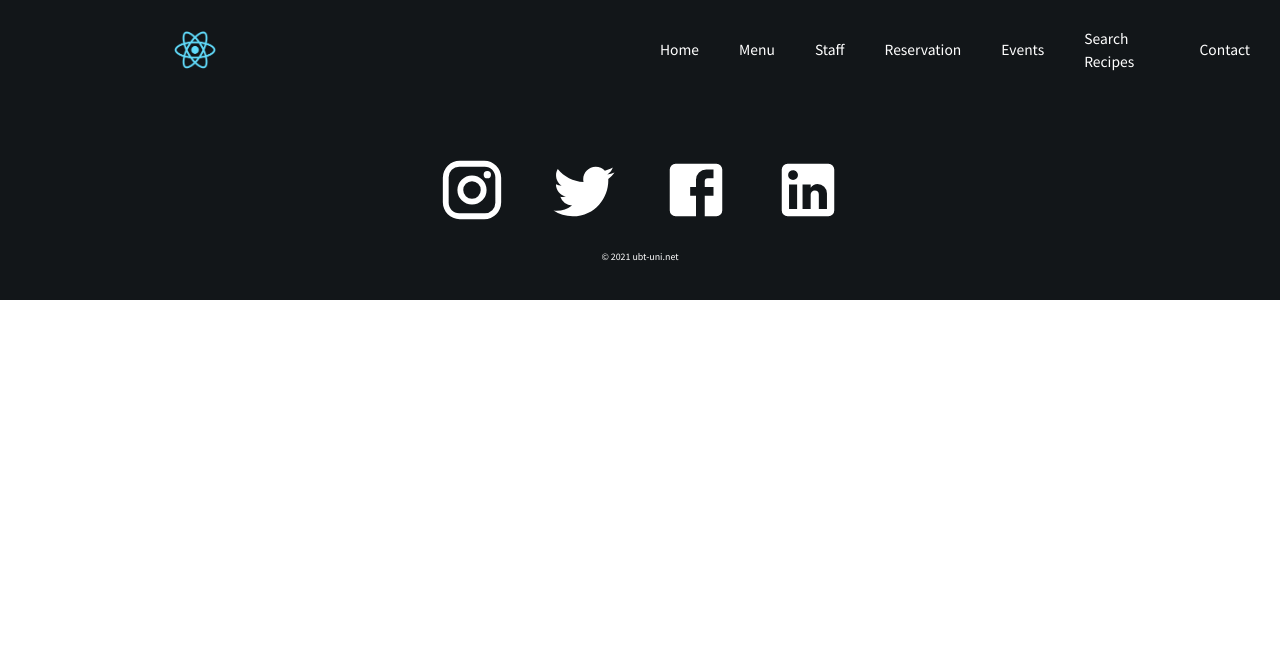
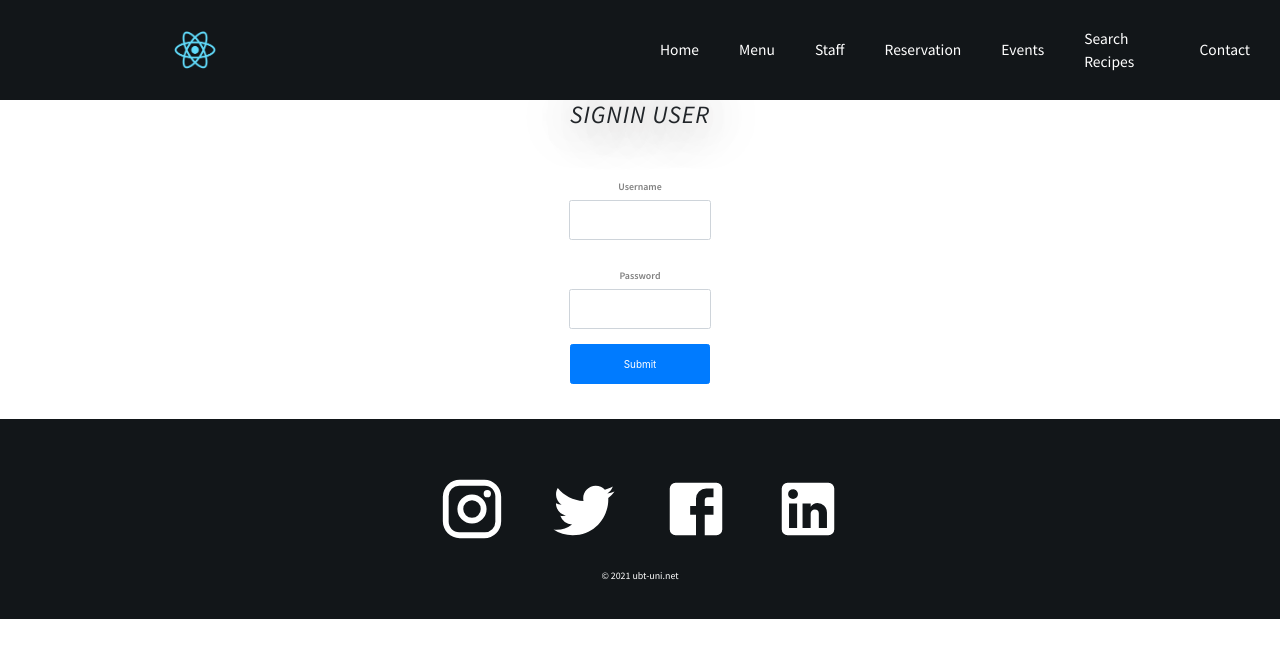
Before and after one commit to dbaholli/restaurant-app, a React (Create React App) app: page /signin in a window 1280 px wide. Shown: the top 658 px of the page. Built offline with nearby package versions, Linux system fonts and the light colour scheme.

Commit message:
Authentication, protected routes finished

```diff
--- a/db.json
+++ b/db.json
@@ -139,12 +139,12 @@
       }
     },
     {
-      "name": "",
-      "username": "",
-      "email": "",
-      "phone": "",
-      "website": "",
-      "id": 8
+      "name": "Erion",
+      "username": "erion01",
+      "email": "erion@gmail.com",
+      "phone": "049 667 777",
+      "website": "erion.com",
+      "id": 9
     }
   ]
 }
--- a/package.json
+++ b/package.json
@@ -19,9 +19,11 @@
     "react": "^17.0.2",
     "react-bootstrap": "^0.32.1",
     "react-dom": "^17.0.2",
+    "react-redux": "^7.2.4",
     "react-router-dom": "^5.2.0",
     "react-scripts": "4.0.3",
     "reactstrap": "^8.9.0",
+    "redux": "^4.1.0",
     "styled-components": "^5.3.0",
     "web-vitals": "^1.1.2"
   },
--- a/src/App.js
+++ b/src/App.js
@@ -2,7 +2,9 @@ import './App.css';
 import Navbar from './components/Navbar';
 import Footer from './components/Footer';
 import Home from './pages/Home';
-import {BrowserRouter as Router, Route, Switch } from 'react-router-dom';
+import { BrowserRouter as Router, Route, Switch, BrowserRouter } from 'react-router-dom';
+import Signin from "./View/Authentication/Signin";
+import ProtectedRoute from "./components/ProtectedRoute";
 import Menu from './pages/Menu';
 import About from './pages/About';
 import Contact from './pages/Contact';
@@ -17,18 +19,22 @@ import { productData } from './components/Products/data';
 import Dashboard from './pages/Dashboard';
 
 function App() {
-  return <div className="App">
-      <Router>
-        <Navbar />
-        <Switch>
-          <Route path="/" exact component={Home}/>
-          <Route path="/menu" exact component={Menu}/>
-          <Route path="/about" exact component={About}/>
-          <Route path="/staff" exact component={Staff}/>
+
+  return (
+    <div className="App">
+    <BrowserRouter>
+      <Navbar />
+      <Route exact path="/signin" component={Signin} />
+      <ProtectedRoute exact path="/" component={Home} />
+      <Switch>
+          <ProtectedRoute path="/menu" exact component={Menu}/>
+          <ProtectedRoute path="/about" exact component={About}/>
+          <ProtectedRoute path="/staff" exact component={Staff}/>
+          <ProtectedRoute path="/dashboard" exact component={Dashboard} />
           <Route path="/aplikimet" exact component={Aplikimet}/>
           <Route path="/reservation" exact component={Reservation}/>
           <Route path="/event" exact component={Event}/>
-          <Route path="/Order" exact component={Order}/>
+          <ProtectedRoute path="/Order" exact component={Order}/>
           <Route path="/search" exact component={Search}/>
           <Route path="/contact" exact component={Contact}/>
           <Route path="/products" exact component={Products}/>
@@ -36,14 +42,40 @@ function App() {
           {/* <Products heading='Choose your favorite' data={productData}/> */}
 
         </Switch>
-        <Switch>
-          <Route path="/Dashboard" exact component={Dashboard}/>
-        </Switch>
 
         <Footer />
+    </BrowserRouter>
+    </div>
+  );
 
-      </Router>
-    </div>;
+  // pa sign-in
+  // return <div className="App">
+  //     <Router>
+  //       <Navbar />
+        // <Switch>
+        //   <Route path="/" exact component={Home}/>
+        //   <Route path="/menu" exact component={Menu}/>
+        //   <Route path="/about" exact component={About}/>
+        //   <Route path="/staff" exact component={Staff}/>
+        //   <Route path="/aplikimet" exact component={Aplikimet}/>
+        //   <Route path="/reservation" exact component={Reservation}/>
+        //   <Route path="/event" exact component={Event}/>
+        //   <Route path="/Order" exact component={Order}/>
+        //   <Route path="/search" exact component={Search}/>
+        //   <Route path="/contact" exact component={Contact}/>
+        //   <Route path="/products" exact component={Products}/>
+
+        //   {/* <Products heading='Choose your favorite' data={productData}/> */}
+
+        // </Switch>
+  //       <Switch>
+  //         <Route path="/Dashboard" exact component={Dashboard}/>
+  //       </Switch>
+
+  //       <Footer />
+
+  //     </Router>
+  //   </div>;
 }
 
 export default App;
--- /dev/null
+++ b/src/View/Authentication/Signin.js
@@ -0,0 +1,80 @@
+import React, { useState } from "react";
+import { useDispatch } from "react-redux";
+import { useHistory } from "react-router-dom";
+
+function Signin() {
+  const [userData, setUserData] = useState({ username: "", password: "" });
+  const [errorMessage, setErrorMessage] = useState({ value: "" });
+  const history = useHistory();
+  console.log("auth", localStorage.getItem("isAuthenticated"));
+
+  const handleInputChange = (e) => {
+    setUserData((prevState) => {
+      return {
+        ...prevState,
+        [e.target.name]: e.target.value,
+      };
+    });
+  };
+
+  const handleSubmit = (e) => {
+    e.preventDefault();
+    if (userData.username === "" || userData.password === "") {
+      setErrorMessage((prevState) => ({
+        value: "Empty username/password field",
+      }));
+    } else if (userData.username == "admin" && userData.password == "123456") {
+      localStorage.setItem("isAuthenticated", "true");
+      window.location.pathname = "/";
+    } else {
+      setErrorMessage((prevState) => ({ value: "Invalid username/password" }));
+    }
+  };
+
+  return (
+    <div className="text-center">
+      <h1>Signin User</h1>
+      <form
+        style={{
+          display: "flex",
+          flexDirection: "column",
+          justifyContent: "center",
+          alignItems: "center",
+        }}
+      >
+        <div className="form-group">
+          <label>Username</label>
+          <input
+            className="form-control"
+            type="text"
+            name="username"
+            onChange={(e) => handleInputChange(e)}
+          />
+        </div>
+
+        <div className="form-group">
+          <label>Password</label>
+          <input
+            className="form-control"
+            type="password"
+            name="password"
+            onChange={(e) => handleInputChange(e)}
+          />
+        </div>
+        <button
+          type="submit"
+          className="btn btn-primary"
+          onClick={handleSubmit}
+        >
+          Submit
+        </button>
+
+        {errorMessage.value && (
+          <p className="text-danger"> {errorMessage.value} </p>
+        )}
+      </form>
+    </div>
+  );
+}
+
+export default Signin;
--- /dev/null
+++ b/src/components/ProtectedRoute.js
@@ -0,0 +1,18 @@
+import React from "react";
+import { Redirect, Route } from "react-router-dom";
+
+function ProtectedRoute({ component: Component, ...restOfProps }) {
+  const isAuthenticated = localStorage.getItem("isAuthenticated");
+  console.log("this", isAuthenticated);
+
+  return (
+    <Route
+      {...restOfProps}
+      render={(props) =>
+        isAuthenticated ? <Component {...props} /> : <Redirect to="/signin" />
+      }
+    />
+  );
+}
+
+export default ProtectedRoute;
--- /dev/null
+++ b/src/server/db.json
@@ -0,0 +1,6 @@
+{
+    "user": {
+        "username": "admin",
+        "password": "12345678"
+    }
+}
```
Also changed, not shown: src/View/Home/index.js (added, +30 -0 lines), src/components/Users.js (added, +22 -0 lines), src/store/Actions/TestActions.js (added, +11 -0 lines), src/store/Reducers/TestReducer.js (added, +15 -0 lines), src/store/Reducers/index.js (added, +8 -0 lines), src/store/index.js (added, +7 -0 lines), 1 other file (tests, documents, lock files or other folders).
